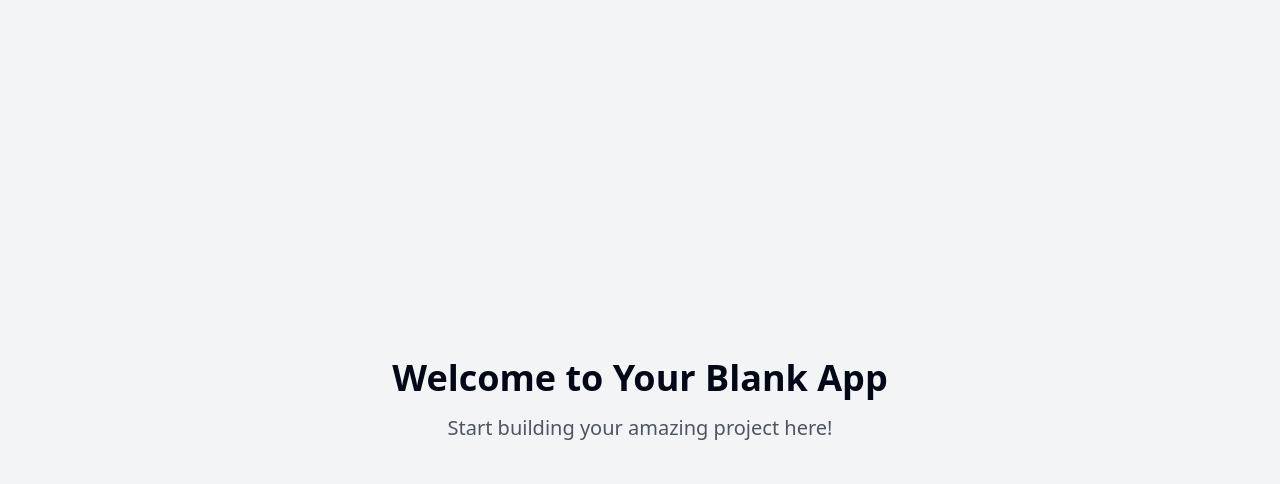
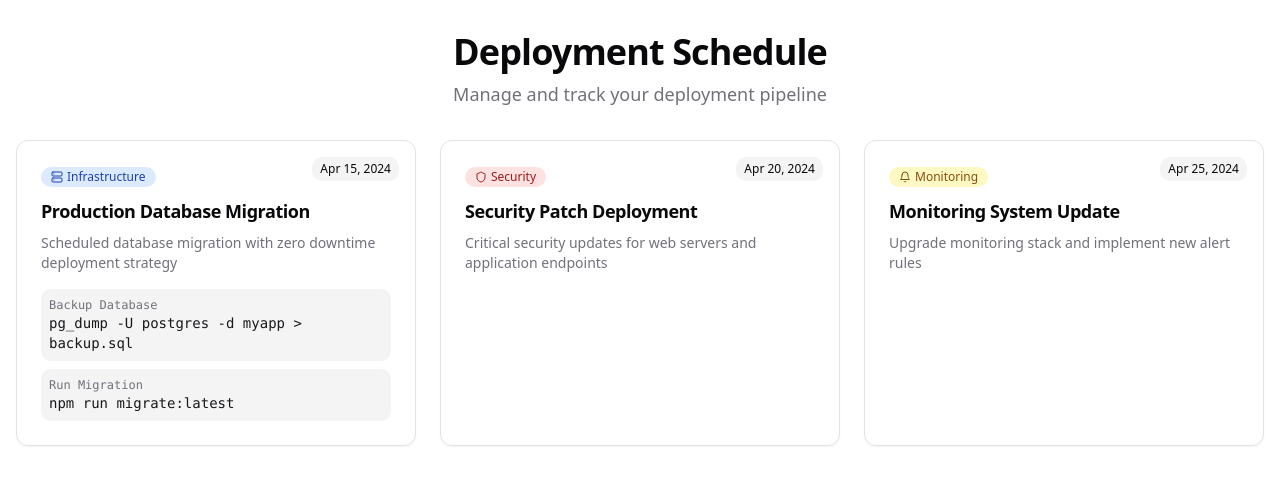
Before and after one commit to FulcrumIndustries/deployment-dashboard, a React (Vite) app: page / in a window 1280 px wide. Shown: the top 484 px of the page. Built offline with nearby package versions, Linux system fonts and the light colour scheme.

Commit message:
Add deployment scheduling app
This commit adds a React application built with Vite to schedule deployments.  Deployments will include date, title, and description fields, and support various deployment stages.

```diff
--- /dev/null
+++ b/src/components/DeploymentCard.tsx
@@ -0,0 +1,61 @@
+
+import { Calendar, Terminal, Server, Shield, Bug, Bell, History, Wrench } from "lucide-react";
+import { format } from "date-fns";
+import type { Deployment } from "@/types/deployment";
+
+const categoryIcons = {
+  Infrastructure: Server,
+  Software: Terminal,
+  Testing: Bug,
+  Monitoring: Bell,
+  Security: Shield,
+  Backup: History,
+  Process: Calendar,
+  Tools: Wrench,
+};
+
+const categoryColors = {
+  Infrastructure: "bg-blue-100 text-blue-800",
+  Software: "bg-purple-100 text-purple-800",
+  Testing: "bg-green-100 text-green-800",
+  Monitoring: "bg-yellow-100 text-yellow-800",
+  Security: "bg-red-100 text-red-800",
+  Backup: "bg-indigo-100 text-indigo-800",
+  Process: "bg-pink-100 text-pink-800",
+  Tools: "bg-gray-100 text-gray-800",
+};
+
+interface DeploymentCardProps {
+  deployment: Deployment;
+}
+
+export function DeploymentCard({ deployment }: DeploymentCardProps) {
+  const Icon = categoryIcons[deployment.category];
+
+  return (
+    <div className="deployment-card animate-fade-up">
+      <span className={`category-chip ${categoryColors[deployment.category]}`}>
+        <Icon className="mr-1 h-3 w-3" />
+        {deployment.category}
+      </span>
+      <h3 className="card-title mt-2">{deployment.title}</h3>
+      <p className="card-description mt-2">{deployment.description}</p>
+      <span className="date-badge">
+        {format(deployment.date, "MMM d, yyyy")}
+      </span>
+      {deployment.scripts && deployment.scripts.length > 0 && (
+        <div className="mt-4 space-y-2">
+          {deployment.scripts.map((script, index) => (
+            <div
+              key={index}
+              className="rounded-md bg-secondary p-2 text-sm font-mono"
+            >
+              <p className="text-xs text-muted-foreground">{script.name}</p>
+              <code className="text-primary">{script.command}</code>
+            </div>
+          ))}
+        </div>
+      )}
+    </div>
+  );
+}
--- a/src/index.css
+++ b/src/index.css
@@ -1,3 +1,4 @@
+
 @tailwind base;
 @tailwind components;
 @tailwind utilities;
@@ -5,88 +6,25 @@
 @layer base {
   :root {
     --background: 0 0% 100%;
-    --foreground: 222.2 84% 4.9%;
-
+    --foreground: 240 10% 3.9%;
     --card: 0 0% 100%;
-    --card-foreground: 222.2 84% 4.9%;
-
+    --card-foreground: 240 10% 3.9%;
     --popover: 0 0% 100%;
-    --popover-foreground: 222.2 84% 4.9%;
-
-    --primary: 222.2 47.4% 11.2%;
-    --primary-foreground: 210 40% 98%;
-
-    --secondary: 210 40% 96.1%;
-    --secondary-foreground: 222.2 47.4% 11.2%;
-
-    --muted: 210 40% 96.1%;
-    --muted-foreground: 215.4 16.3% 46.9%;
-
-    --accent: 210 40% 96.1%;
-    --accent-foreground: 222.2 47.4% 11.2%;
-
+    --popover-foreground: 240 10% 3.9%;
+    --primary: 240 5.9% 10%;
+    --primary-foreground: 0 0% 98%;
+    --secondary: 240 4.8% 95.9%;
+    --secondary-foreground: 240 5.9% 10%;
+    --muted: 240 4.8% 95.9%;
+    --muted-foreground: 240 3.8% 46.1%;
+    --accent: 240 4.8% 95.9%;
+    --accent-foreground: 240 5.9% 10%;
     --destructive: 0 84.2% 60.2%;
-    --destructive-foreground: 210 40% 98%;
-
-    --border: 214.3 31.8% 91.4%;
-    --input: 214.3 31.8% 91.4%;
-    --ring: 222.2 84% 4.9%;
-
-    --radius: 0.5rem;
-
-    --sidebar-background: 0 0% 98%;
-
-    --sidebar-foreground: 240 5.3% 26.1%;
-
-    --sidebar-primary: 240 5.9% 10%;
-
-    --sidebar-primary-foreground: 0 0% 98%;
-
-    --sidebar-accent: 240 4.8% 95.9%;
-
-    --sidebar-accent-foreground: 240 5.9% 10%;
-
-    --sidebar-border: 220 13% 91%;
-
-    --sidebar-ring: 217.2 91.2% 59.8%;
-  }
-
-  .dark {
-    --background: 222.2 84% 4.9%;
-    --foreground: 210 40% 98%;
-
-    --card: 222.2 84% 4.9%;
-    --card-foreground: 210 40% 98%;
-
-    --popover: 222.2 84% 4.9%;
-    --popover-foreground: 210 40% 98%;
-
-    --primary: 210 40% 98%;
-    --primary-foreground: 222.2 47.4% 11.2%;
-
-    --secondary: 217.2 32.6% 17.5%;
-    --secondary-foreground: 210 40% 98%;
-
-    --muted: 217.2 32.6% 17.5%;
-    --muted-foreground: 215 20.2% 65.1%;
-
-    --accent: 217.2 32.6% 17.5%;
-    --accent-foreground: 210 40% 98%;
-
-    --destructive: 0 62.8% 30.6%;
-    --destructive-foreground: 210 40% 98%;
-
-    --border: 217.2 32.6% 17.5%;
-    --input: 217.2 32.6% 17.5%;
-    --ring: 212.7 26.8% 83.9%;
-    --sidebar-background: 240 5.9% 10%;
-    --sidebar-foreground: 240 4.8% 95.9%;
-    --sidebar-primary: 224.3 76.3% 48%;
-    --sidebar-primary-foreground: 0 0% 100%;
-    --sidebar-accent: 240 3.7% 15.9%;
-    --sidebar-accent-foreground: 240 4.8% 95.9%;
-    --sidebar-border: 240 3.7% 15.9%;
-    --sidebar-ring: 217.2 91.2% 59.8%;
+    --destructive-foreground: 0 0% 98%;
+    --border: 240 5.9% 90%;
+    --input: 240 5.9% 90%;
+    --ring: 240 5.9% 10%;
+    --radius: 0.75rem;
   }
 }
 
@@ -94,8 +32,27 @@
   * {
     @apply border-border;
   }
-
   body {
-    @apply bg-background text-foreground;
+    @apply bg-background text-foreground antialiased;
   }
 }
+
+.deployment-card {
+  @apply relative overflow-hidden rounded-lg border bg-card p-6 shadow-sm transition-all duration-300 hover:shadow-md;
+}
+
+.category-chip {
+  @apply inline-flex items-center rounded-full px-2.5 py-0.5 text-xs font-medium transition-colors;
+}
+
+.card-title {
+  @apply text-lg font-semibold tracking-tight;
+}
+
+.card-description {
+  @apply text-sm text-muted-foreground;
+}
+
+.date-badge {
+  @apply absolute right-4 top-4 rounded-md bg-secondary px-2 py-1 text-xs font-medium;
+}
--- a/src/pages/Index.tsx
+++ b/src/pages/Index.tsx
@@ -1,11 +1,57 @@
-// Update this page (the content is just a fallback if you fail to update the page)
+
+import { useState } from "react";
+import { DeploymentCard } from "@/components/DeploymentCard";
+import type { Deployment } from "@/types/deployment";
+
+const mockDeployments: Deployment[] = [
+  {
+    id: "1",
+    title: "Production Database Migration",
+    description: "Scheduled database migration with zero downtime deployment strategy",
+    date: new Date("2024-04-15"),
+    category: "Infrastructure",
+    scripts: [
+      {
+        name: "Backup Database",
+        command: "pg_dump -U postgres -d myapp > backup.sql",
+      },
+      {
+        name: "Run Migration",
+        command: "npm run migrate:latest",
+      },
+    ],
+  },
+  {
+    id: "2",
+    title: "Security Patch Deployment",
+    description: "Critical security updates for web servers and application endpoints",
+    date: new Date("2024-04-20"),
+    category: "Security",
+  },
+  {
+    id: "3",
+    title: "Monitoring System Update",
+    description: "Upgrade monitoring stack and implement new alert rules",
+    date: new Date("2024-04-25"),
+    category: "Monitoring",
+  },
+];
 
 const Index = () => {
+  const [deployments] = useState<Deployment[]>(mockDeployments);
+
   return (
-    <div className="min-h-screen flex items-center justify-center bg-gray-100">
-      <div className="text-center">
-        <h1 className="text-4xl font-bold mb-4">Welcome to Your Blank App</h1>
-        <p className="text-xl text-gray-600">Start building your amazing project here!</p>
+    <div className="container mx-auto px-4 py-8">
+      <header className="mb-8 text-center">
+        <h1 className="text-4xl font-bold tracking-tight">Deployment Schedule</h1>
+        <p className="mt-2 text-lg text-muted-foreground">
+          Manage and track your deployment pipeline
+        </p>
+      </header>
+      <div className="grid gap-6 sm:grid-cols-2 lg:grid-cols-3">
+        {deployments.map((deployment) => (
+          <DeploymentCard key={deployment.id} deployment={deployment} />
+        ))}
       </div>
     </div>
   );
--- /dev/null
+++ b/src/types/deployment.ts
@@ -0,0 +1,24 @@
+
+export type DeploymentCategory =
+  | "Infrastructure"
+  | "Software"
+  | "Testing"
+  | "Monitoring"
+  | "Security"
+  | "Backup"
+  | "Process"
+  | "Tools";
+
+export interface DeploymentScript {
+  name: string;
+  command: string;
+}
+
+export interface Deployment {
+  id: string;
+  title: string;
+  description: string;
+  date: Date;
+  category: DeploymentCategory;
+  scripts?: DeploymentScript[];
+}
--- a/tailwind.config.ts
+++ b/tailwind.config.ts
@@ -1,96 +1,87 @@
+
 import type { Config } from "tailwindcss";
 
 export default {
   darkMode: ["class"],
-	content: [
-		"./pages/**/*.{ts,tsx}",
-		"./components/**/*.{ts,tsx}",
-		"./app/**/*.{ts,tsx}",
-		"./src/**/*.{ts,tsx}",
-	],
+  content: ["./src/**/*.{ts,tsx}"],
   prefix: "",
   theme: {
     container: {
       center: true,
-			padding: '2rem',
+      padding: "2rem",
       screens: {
-				'2xl': '1400px'
-			}
+        "2xl": "1400px",
+      },
     },
     extend: {
       colors: {
-				border: 'hsl(var(--border))',
-				input: 'hsl(var(--input))',
-				ring: 'hsl(var(--ring))',
-				background: 'hsl(var(--background))',
-				foreground: 'hsl(var(--foreground))',
+        border: "hsl(var(--border))",
+        input: "hsl(var(--input))",
+        ring: "hsl(var(--ring))",
+        background: "hsl(var(--background))",
+        foreground: "hsl(var(--foreground))",
+        card: {
+          DEFAULT: "hsl(var(--card))",
+          foreground: "hsl(var(--card-foreground))",
+        },
         primary: {
-					DEFAULT: 'hsl(var(--primary))',
-					foreground: 'hsl(var(--primary-foreground))'
+          DEFAULT: "hsl(var(--primary))",
+          foreground: "hsl(var(--primary-foreground))",
         },
         secondary: {
-					DEFAULT: 'hsl(var(--secondary))',
-					foreground: 'hsl(var(--secondary-foreground))'
+          DEFAULT: "hsl(var(--secondary))",
+          foreground: "hsl(var(--secondary-foreground))",
         },
         destructive: {
-					DEFAULT: 'hsl(var(--destructive))',
-					foreground: 'hsl(var(--destructive-foreground))'
+          DEFAULT: "hsl(var(--destructive))",
+          foreground: "hsl(var(--destructive-foreground))",
         },
         muted: {
-					DEFAULT: 'hsl(var(--muted))',
-					foreground: 'hsl(var(--muted-foreground))'
+          DEFAULT: "hsl(var(--muted))",
+          foreground: "hsl(var(--muted-foreground))",
         },
         accent: {
-					DEFAULT: 'hsl(var(--accent))',
-					foreground: 'hsl(var(--accent-foreground))'
+          DEFAULT: "hsl(var(--accent))",
+          foreground: "hsl(var(--accent-foreground))",
         },
-				popover: {
-					DEFAULT: 'hsl(var(--popover))',
-					foreground: 'hsl(var(--popover-foreground))'
-				},
-				card: {
-					DEFAULT: 'hsl(var(--card))',
-					foreground: 'hsl(var(--card-foreground))'
-				},
-				sidebar: {
-					DEFAULT: 'hsl(var(--sidebar-background))',
-					foreground: 'hsl(var(--sidebar-foreground))',
-					primary: 'hsl(var(--sidebar-primary))',
-					'primary-foreground': 'hsl(var(--sidebar-primary-foreground))',
-					accent: 'hsl(var(--sidebar-accent))',
-					'accent-foreground': 'hsl(var(--sidebar-accent-foreground))',
-					border: 'hsl(var(--sidebar-border))',
-					ring: 'hsl(var(--sidebar-ring))'
-				}
       },
       borderRadius: {
-				lg: 'var(--radius)',
-				md: 'calc(var(--radius) - 2px)',
-				sm: 'calc(var(--radius) - 4px)'
+        lg: "var(--radius)",
+        md: "calc(var(--radius) - 2px)",
+        sm: "calc(var(--radius) - 4px)",
       },
       keyframes: {
-				'accordion-down': {
-					from: {
-						height: '0'
+        "fade-up": {
+          "0%": {
+            opacity: "0",
+            transform: "translateY(10px)",
           },
-					to: {
-						height: 'var(--radix-accordion-content-height)'
-					}
+          "100%": {
+            opacity: "1",
+            transform: "translateY(0)",
           },
-				'accordion-up': {
-					from: {
-						height: 'var(--radix-accordion-content-height)'
         },
-					to: {
-						height: '0'
-					}
-				}
+        "fade-down": {
+          "0%": {
+            opacity: "0",
+            transform: "translateY(-10px)",
+          },
+          "100%": {
+            opacity: "1",
+            transform: "translateY(0)",
+          },
+        },
+        "scale-up": {
+          "0%": { transform: "scale(0.95)" },
+          "100%": { transform: "scale(1)" },
+        },
       },
       animation: {
-				'accordion-down': 'accordion-down 0.2s ease-out',
-				'accordion-up': 'accordion-up 0.2s ease-out'
-			}
-		}
+        "fade-up": "fade-up 0.5s ease-out",
+        "fade-down": "fade-down 0.5s ease-out",
+        "scale-up": "scale-up 0.3s ease-out",
+      },
+    },
   },
   plugins: [require("tailwindcss-animate")],
 } satisfies Config;
```
Lines whose indentation alone changed are shown as unchanged.
